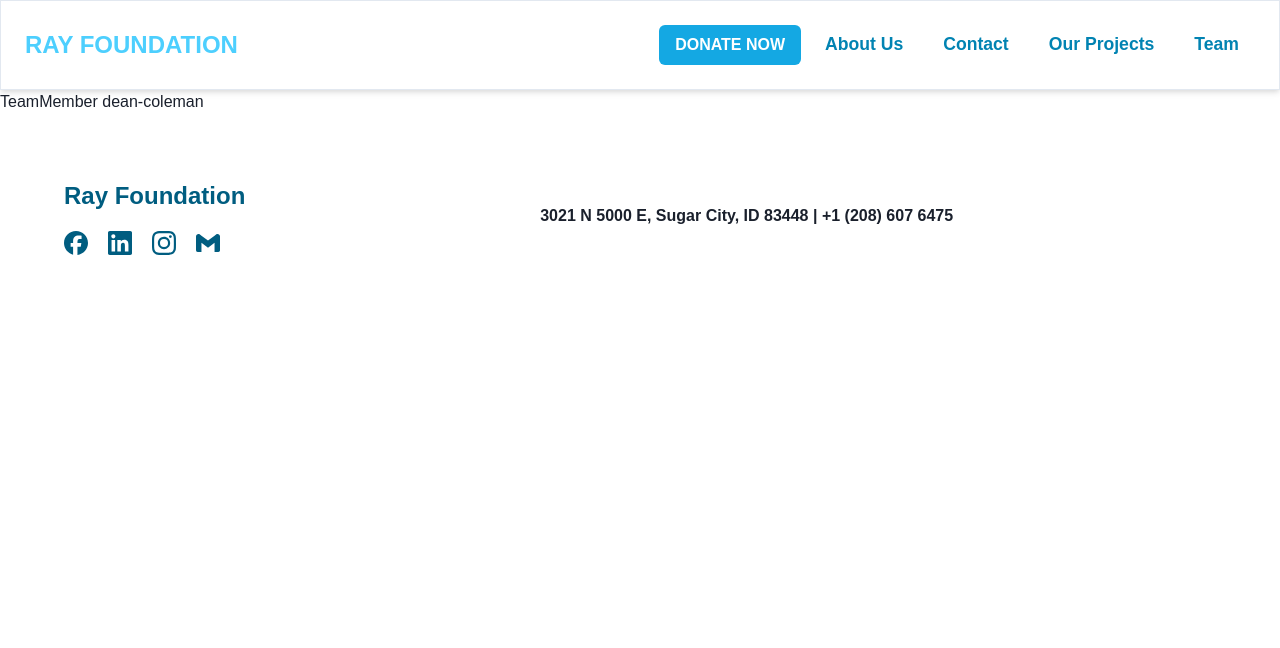
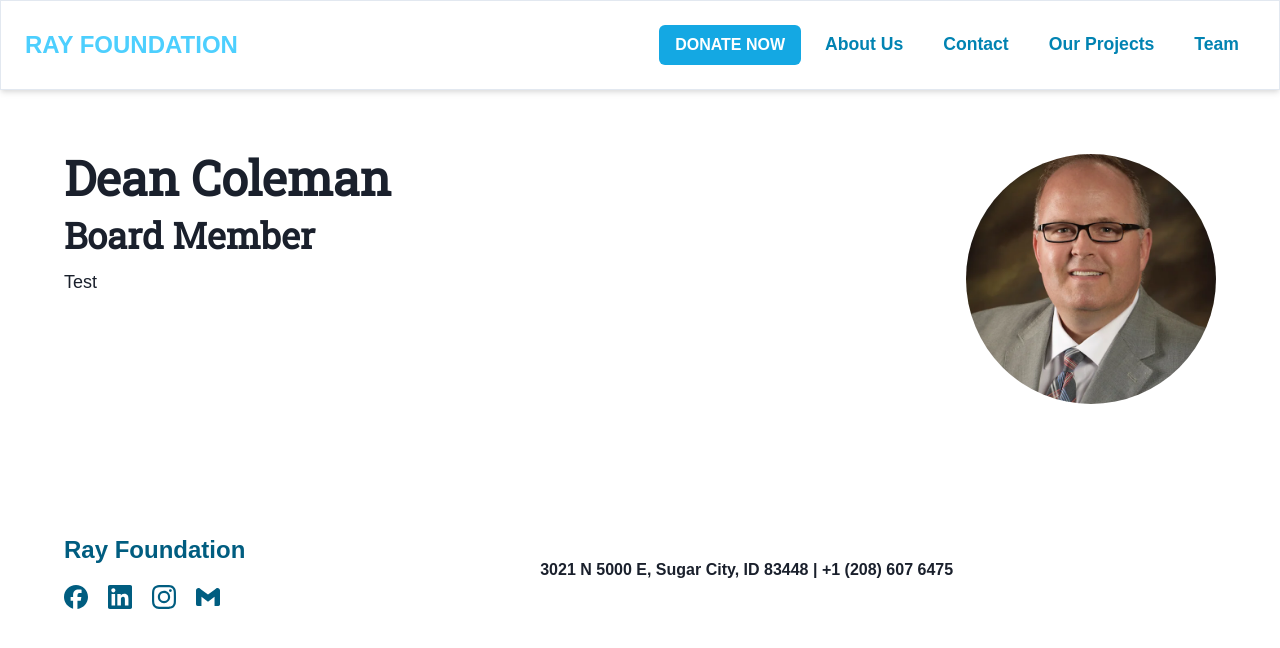
Before and after one commit to spencer-rafada/RayFoundation, a Next.js app: page /team/dean-coleman in a window 1280 px wide. Shown: the top 648 px of the page. Built offline with nearby package versions, Linux system fonts and the light colour scheme; a web font is replaced by a local one.

Commit message:
added layout for teammember page

```diff
--- a/src/app/team/[id]/page.tsx
+++ b/src/app/team/[id]/page.tsx
@@ -1,6 +1,7 @@
 import { Metadata } from 'next'
 import React from 'react'
 import { promises as fs } from 'fs'
+import { Flex, Heading, Image, Text } from '@chakra-ui/react'
 
 type MetadataProps = {
   params: { id: string }
@@ -32,6 +33,59 @@ Promise<Metadata> {
 //   return [{ id: '1' }, { id: '2' }, { id: '3' }]
 // }
 
-export default function TeamMember({ params }: { params: { id: string } }) {
-  return <div>TeamMember {params.id}</div>
+export default async function TeamMember({
+  params,
+}: {
+  params: { id: string }
+}) {
+  const file = await fs.readFile(
+    process.cwd() + '/src/app/team/team.json',
+    'utf-8'
+  )
+
+  const data = JSON.parse(file)
+
+  const teamMember = data.find(
+    (teamMember: { id: string; name: string }) => teamMember.id === params.id
+  )
+
+  return (
+    <>
+      <Flex
+        p={{ base: 8, md: 16 }}
+        direction={{ base: 'column', md: 'row-reverse' }}
+        justify='space-between'
+        gap={{ base: 4, md: 6 }}
+      >
+        <Flex justify='center' align='center'>
+          <Image
+            src={teamMember.image}
+            boxSize='250px'
+            alt={`Image of ${teamMember.name}`}
+            borderRadius='full'
+            objectFit='cover'
+          />
+        </Flex>
+        <Flex direction='column' gap={{ base: 2, md: 3 }}>
+          <Flex direction='column' gap={{ base: 2, md: 3 }}>
+            <Heading as='h1' size={{ base: 'xl', md: '2xl' }}>
+              {teamMember.name}
+            </Heading>
+            <Heading as='h3' size={{ base: 'lg', md: 'xl' }}>
+              {teamMember.position}
+            </Heading>
+          </Flex>
+          <Flex direction='column' gap={{ base: 2, md: 3 }}>
+            {teamMember.description.map((desc: string, index: number) => {
+              return (
+                <Text key={index} fontSize={{ base: 'md', md: 'lg' }}>
+                  {desc}
+                </Text>
+              )
+            })}
+          </Flex>
+        </Flex>
+      </Flex>
+    </>
+  )
 }
```
